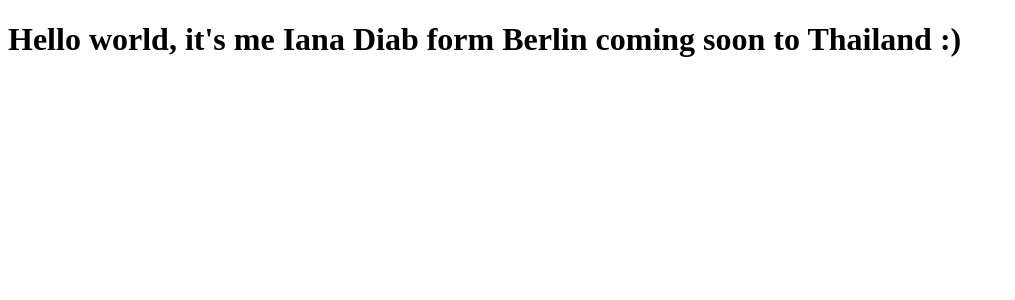
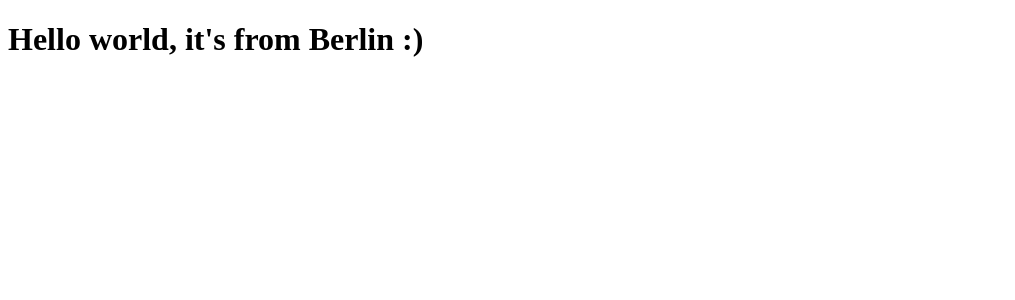
Before and after one commit to diab88/divio_ci, a Next.js app: page / in a window 1280 px wide. Shown: the top 300 px of the page, without its empty margins (0-1015 px from the left). Built offline with nearby package versions, Linux system fonts and the light colour scheme.

Commit message:
Hello form Berlin

```diff
--- a/pages/index.js
+++ b/pages/index.js
@@ -4,7 +4,7 @@ const Home = () => (
 
  <div>
 
-<h1>Hello world, it's me Iana Diab form Berlin coming soon to Thailand :)</h1>
+<h1>Hello world, it's from Berlin :)</h1>
 
  </div>
 );
```
